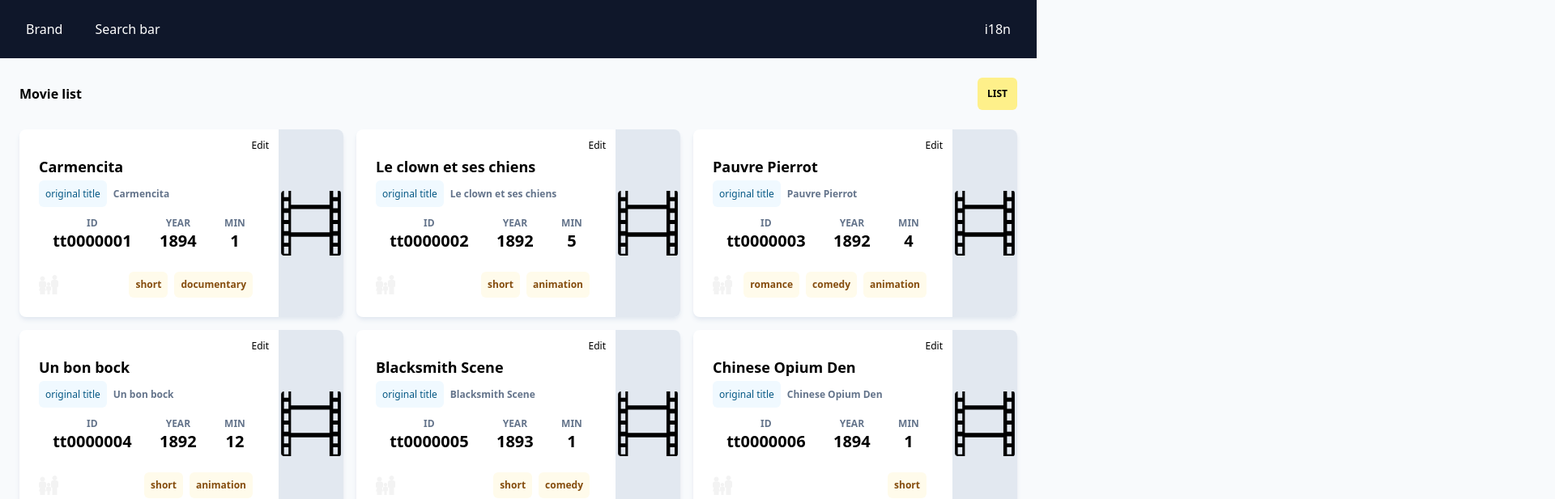
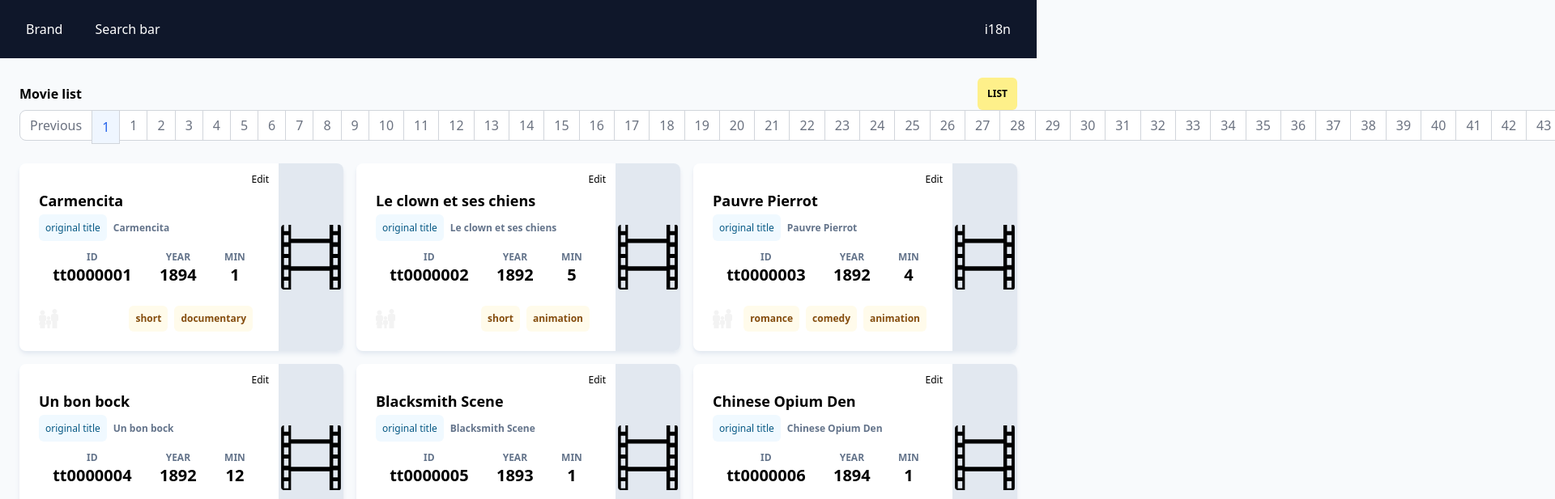
Before and after one commit to E-jarod/movie-app, an Angular app: page /search in a window 1280 px wide. Shown: the top 617 px of the page at 81% size, 1920 px wide, since content can reach past the window. Built offline with nearby package versions, Linux system fonts and the light colour scheme.

Commit message:
pagination

```diff
--- /dev/null
+++ b/src/app/search/pagination/pagination.component.html
@@ -0,0 +1,33 @@
+<ul class="inline-flex -space-x-px">
+  <li>
+    <button
+      class="px-3 py-2 ml-0 leading-tight text-gray-500 bg-white border border-gray-300 rounded-l-lg hover:bg-gray-100 hover:text-gray-700 dark:bg-gray-800 dark:border-gray-700 dark:text-gray-400 dark:hover:bg-gray-700 dark:hover:text-white"
+      (click)="updateCurrentPage(currentPage - 1)"
+    >
+      Previous
+    </button>
+  </li>
+  <li>
+    <button
+      aria-current="page"
+      class="px-3 py-2 text-blue-600 border border-gray-300 bg-blue-50 hover:bg-blue-100 hover:text-blue-700 dark:border-gray-700 dark:bg-gray-700 dark:text-white"
+    >
+      1
+    </button>
+  </li>
+  <li *ngFor="let page of pages">
+    <button
+      class="px-3 py-2 leading-tight text-gray-500 bg-white border border-gray-300 hover:bg-gray-100 hover:text-gray-700 dark:bg-gray-800 dark:border-gray-700 dark:text-gray-400 dark:hover:bg-gray-700 dark:hover:text-white"
+      (click)="updateCurrentPage(1)"
+      [innerText]="page"
+    ></button>
+  </li>
+  <li>
+    <button
+      class="px-3 py-2 leading-tight text-gray-500 bg-white border border-gray-300 rounded-r-lg hover:bg-gray-100 hover:text-gray-700 dark:bg-gray-800 dark:border-gray-700 dark:text-gray-400 dark:hover:bg-gray-700 dark:hover:text-white"
+      (click)="updateCurrentPage(currentPage + 1)"
+    >
+      Next
+    </button>
+  </li>
+</ul>
--- /dev/null
+++ b/src/app/search/pagination/pagination.component.ts
@@ -0,0 +1,57 @@
+// import type { SimpleChanges, OnChanges } from '@angular/core';
+import {
+  ChangeDetectionStrategy,
+  Component,
+  EventEmitter,
+  Input,
+  Output,
+} from '@angular/core';
+
+@Component({
+  selector: 'imdb-pagination',
+  templateUrl: './pagination.component.html',
+  styleUrls: ['./pagination.component.scss'],
+  changeDetection: ChangeDetectionStrategy.OnPush,
+})
+export class PaginationComponent {
+  @Output() updateCurrentPageEvent = new EventEmitter<number>();
+
+  private _currentPage = 1;
+  private _pages = [1];
+  private _max!: number;
+
+  @Input() min = 1;
+  @Input() maxPages = 0;
+
+  get max(): number {
+    return this._max;
+  }
+  @Input() set max(max: number) {
+    this._max = max;
+    this._pages = [...new Array(max).keys()].map((_, i) => i + 1);
+  }
+
+  get currentPage(): number {
+    return this._currentPage;
+  }
+  @Input() set currentPage(inputPage: number) {
+    const isInRange = inputPage >= 1 && inputPage <= this._max;
+
+    if (!isInRange) {
+      // eslint-disable-next-line no-console
+      // console.error(isInRange);
+      return;
+    }
+
+    this._currentPage = inputPage;
+    this.updateCurrentPageEvent.emit(inputPage);
+  }
+
+  get pages(): number[] {
+    return this._pages;
+  }
+
+  updateCurrentPage(clickedPage: number): void {
+    this.currentPage = clickedPage;
+  }
+}
--- a/src/app/search/search.component.html
+++ b/src/app/search/search.component.html
@@ -7,6 +7,12 @@
       [innerText]="viewMode"
     ></button>
   </header>
+
+  <imdb-pagination
+    [currentPage]="2"
+    [max]="numberOfMovies"
+    [maxPages]="5"
+  ></imdb-pagination>
 
   <section class="mt-6">
     <imdb-list-view
--- a/src/app/search/search.component.ts
+++ b/src/app/search/search.component.ts
@@ -52,7 +52,12 @@ export class SearchComponent {
     return this.viewMode === 'list';
   }
 
+  get numberOfMovies(): number {
+    return this.movies.length;
+  }
+
   toggleViewMode(): void {
-    this.viewMode = this.viewMode === 'list' ? 'thumbnail' : 'list';
+    const isList = this.viewMode === 'list';
+    this.viewMode = isList ? 'thumbnail' : 'list';
   }
 }
--- a/src/app/search/search.module.ts
+++ b/src/app/search/search.module.ts
@@ -9,6 +9,7 @@ import { ListViewComponent } from './list-view/list-view.component';
 import { ThumbnailViewComponent } from './thumbnail-view/thumbnail-view.component';
 import { ThumbnailItemComponent } from './thumbnail-item/thumbnail-item.component';
 import { ListItemComponent } from './list-item/list-item.component';
+import { PaginationComponent } from './pagination/pagination.component';
 
 @NgModule({
   imports: [CommonModule, SearchRoutingModule, LayoutsModule],
@@ -18,6 +19,7 @@ import { ListItemComponent } from './list-item/list-item.component';
     ThumbnailViewComponent,
     ThumbnailItemComponent,
     ListItemComponent,
+    PaginationComponent,
   ],
 })
 export class SearchModule {}
```
Also changed, not shown: .eslintrc.json, src/app/search/pagination/pagination.component.scss (added), 1 other file (tests, documents, lock files or other folders).
